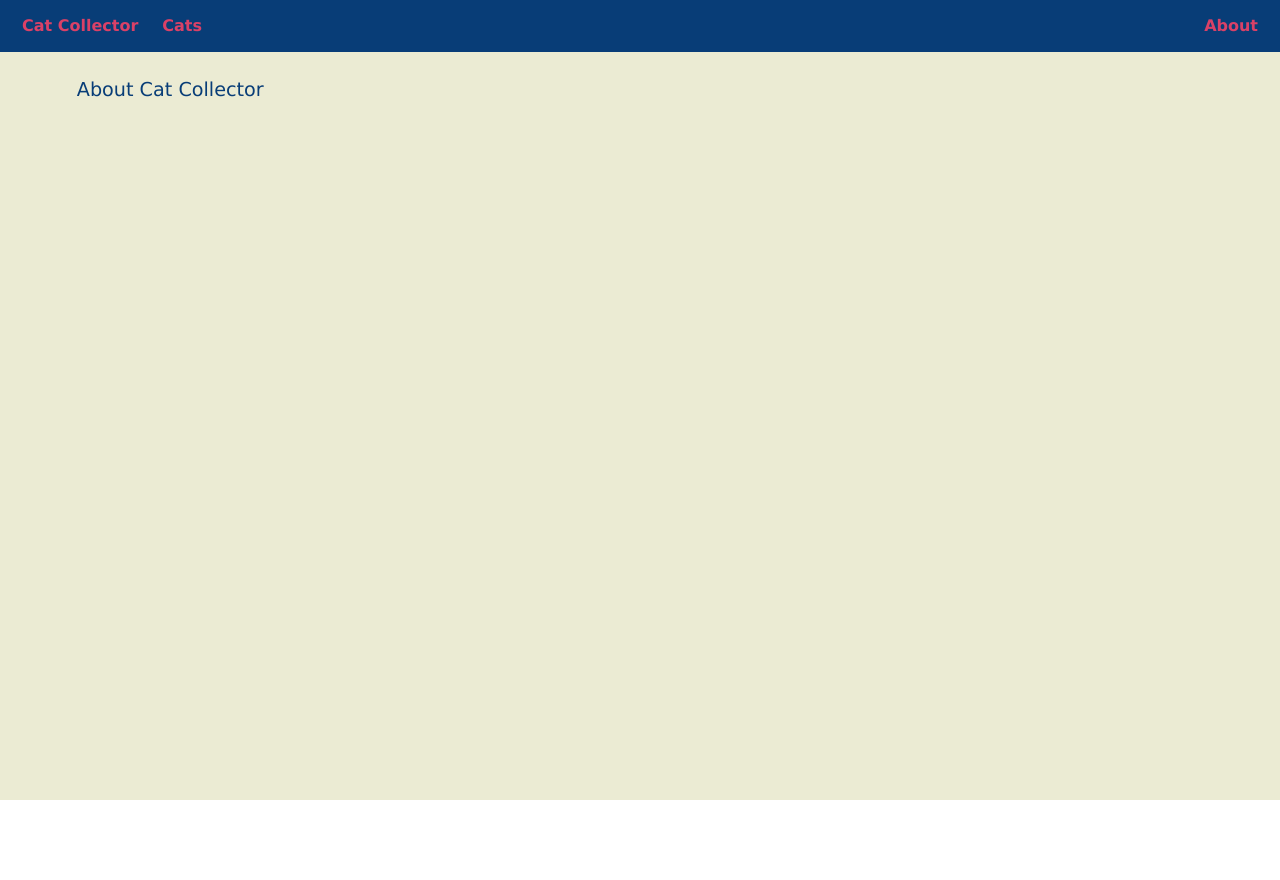
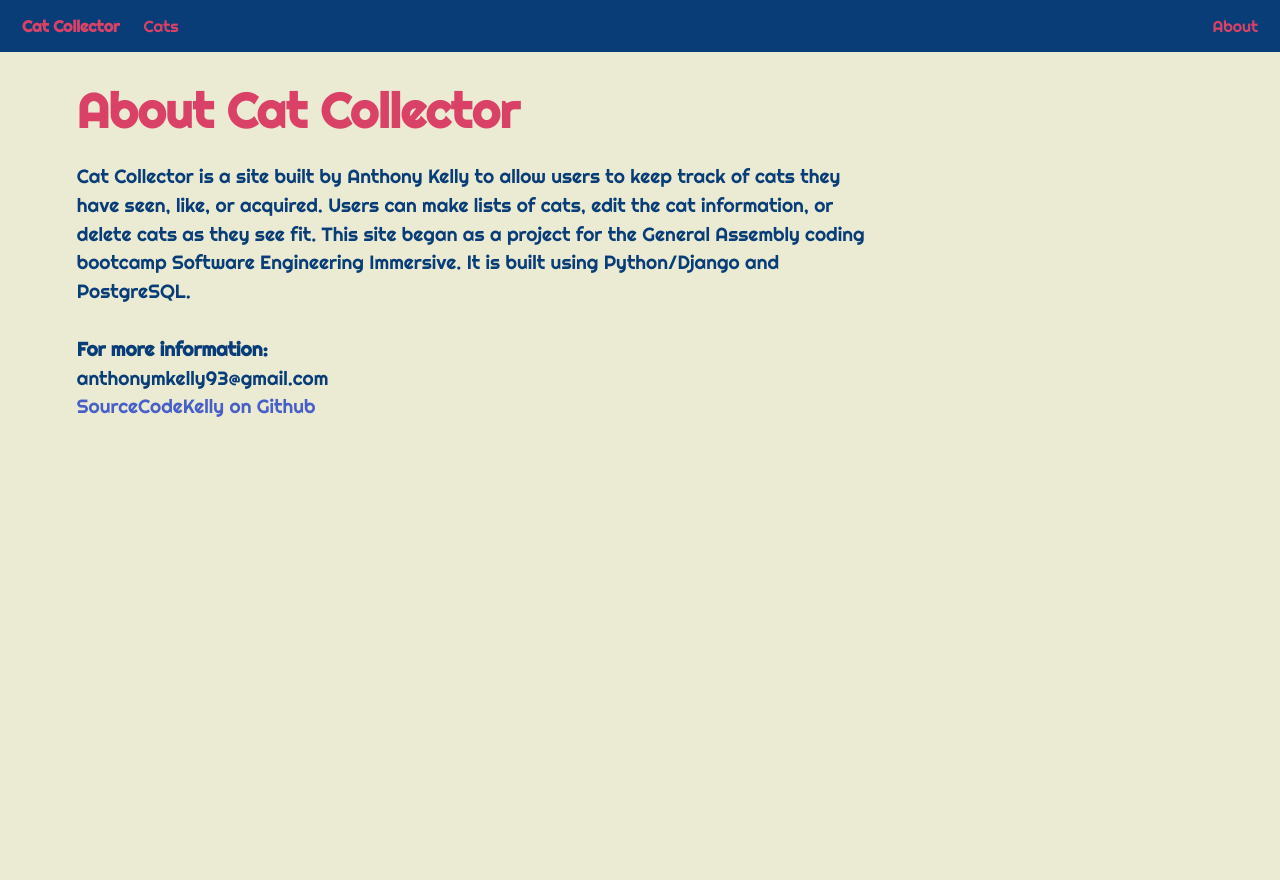
Before and after one commit to SourceCodeKelly/cat-collector-django, a Django app: page /about/ in a window 1280 px wide. After the commit the page ends 417 px from the top, so only its background shows below. Run offline with Django 4.2, Linux system fonts and the light colour scheme.

Commit message:
More styling tweaks

```diff
--- a/main_app/static/styles/main.css
+++ b/main_app/static/styles/main.css
@@ -2,8 +2,8 @@
     background-color: #EBEBD3;
     color: #083D77;
     min-height: 100vh;
-    margin-bottom: 10vh;
-    font-family: Verdana, Geneva, Tahoma, sans-serif;
+    padding-bottom: 5vh;
+    font-family: 'Righteous', cursive;
 }
 
 .navbar {
@@ -54,10 +54,13 @@
 
 .detail__img {
     position: absolute;
+    padding-top: 50px;
     left: 0;
     top: 0;
     width: 100%;
-    height: 500px;
+    height: 490px;
+    text-align: center;
+    justify-content: center;
     background-color: #ffffff;
     overflow: hidden;
 }
@@ -71,6 +74,11 @@
     width: 100%;
     height: 100%;
     z-index: 5;
+}
+
+.cat-prev {
+    text-align: center;
+
 }
 
 .card-cat {
@@ -131,3 +139,41 @@
     color: #DA4167;
     text-decoration: underline;
 }
+
+#cat_collector {
+    text-align: center;
+    margin: 30px 0 50px 0;
+    padding: 20px;
+    background-color: #ffdc5c;
+}
+
+#cat_breeds-list {
+    padding: 50px 0 30px 0;
+    text-align: center;
+}
+
+.cat-update {
+    padding-top: 60px;
+}
+
+.delete-pg {
+    padding-top: 150px;
+
+}
+.delete-title {
+    text-align: center;
+    justify-content: center;
+
+}
+.delete-buttons {
+    text-align: center;
+    justify-content: center;
+}
+
+.about {
+    padding-top: 60px;
+}
+
+.about-info {
+    max-width: 70%;
+}
--- a/main_app/templates/about.html
+++ b/main_app/templates/about.html
@@ -1,3 +1,19 @@
 {% extends 'base.html' %} {% block content %}
-<h1>About Cat Collector</h1>
+<div class="about">
+    <div>
+        <h1 class="title is-1">About Cat Collector</h1>
+    </div>
+    <br
+    <div>
+        <h3 class='about-info'>
+            Cat Collector is a site built by Anthony Kelly to allow users to keep track of cats they have seen, like, or acquired. Users can make lists of cats, edit the cat information, or delete cats as they see fit. This site began as a project for the General Assembly coding bootcamp Software Engineering Immersive. It is built using Python/Django and PostgreSQL.
+            <br><br>
+            <b>For more information:</b>
+            <br>
+            anthonymkelly93@gmail.com
+            <br>
+            <a href='https://github.com/SourceCodeKelly/cat-collector-django'>SourceCodeKelly on Github</a>
+        </h3>
+    </div>
+</div>
 {% endblock %}
--- a/main_app/templates/base.html
+++ b/main_app/templates/base.html
@@ -7,13 +7,14 @@
         <meta name="viewport" content="width=device-width, initial-scale=1.0" />
         <link rel="stylesheet" href="https://cdn.jsdelivr.net/npm/bulma@0.9.2/css/bulma.min.css">
         <link rel="stylesheet" href="{% static 'styles/main.css' %}" />
+        <link href="https://fonts.googleapis.com/css2?family=Righteous&display=swap" rel="stylesheet">
         <script src="{% static 'scripts/main.js' %}" defer></script>
         <script src="https://code.jquery.com/jquery-3.6.0.min.js" integrity="sha256-/xUj+3OJU5yExlq6GSYGSHk7tPXikynS7ogEvDej/m4=" crossorigin="anonymous"></script>
         <title>Cat Collector - {% block title %}{% endblock %}</title>
     </head>
     <!-- BODY -->
     <body >
-        <nav class="navbar" role="navigation" aria-label="main navigation">
+        <nav class="navbar is-fixed-top" role="navigation" aria-label="main navigation">
             <div class="navbar-brand">
                 <a class="navbar-item" href="/"><b>Cat Collector</b></a>
                 <a role="button" class="navbar-burger" aria-label="menu" aria-expanded="false">
@@ -23,10 +24,10 @@
                 </a>
             </div>
             <div class="navbar-menu navbar-start">
-                <a class="navbar-item" href="/cats"><b>Cats</b></a>
+                <a class="navbar-item" href="/cats">Cats</a>
             </div>
             <div class="navbar-menu navbar-end">
-                <a class="navbar-item" href="/about"><b>About</b></a>
+                <a class="navbar-item" href="/about">About</a>
             </div>
         </nav>
         <div class="container">
--- a/main_app/templates/cat_details.html
+++ b/main_app/templates/cat_details.html
@@ -7,8 +7,8 @@
     <h1 class="title">{{cat.name}}</h1>
 </div>
 <div class="detail__container">
-    <div>
-        <h4>{{cat.preview}}</p>
+    <div class="cat-prev">
+        <h3><b>{{cat.preview}}</b></h3>
     </div>
     <br>
     <div class="buttons">
--- a/main_app/templates/cat_list.html
+++ b/main_app/templates/cat_list.html
@@ -4,8 +4,9 @@
 {% block title %}Cats{% endblock  %}
 
 {% block content %}
-
-<h1 class="title pt-5">Popular Cat Breeds</h1>
+<div id="cat_breeds-list">
+    <h1 class="title is-1">All Cat Breeds</h1>
+</div>
 <!-- SEARCH BAR-->
 <form class="mb-5" method="get">
     <div class="field has-addons">
--- a/main_app/templates/home.html
+++ b/main_app/templates/home.html
@@ -1,5 +1,6 @@
 {% extends 'base.html' %}
 {% block content %}
+<h1 class="title is-1" id="cat_collector">Cat Collector</h1>
 <div class="home__lists">
     {% for list in lists %}
 
```
Also changed, not shown: main_app/templates/cat_delete.html (+9 -2 lines), main_app/templates/cat_update.html (+8 -4 lines).
